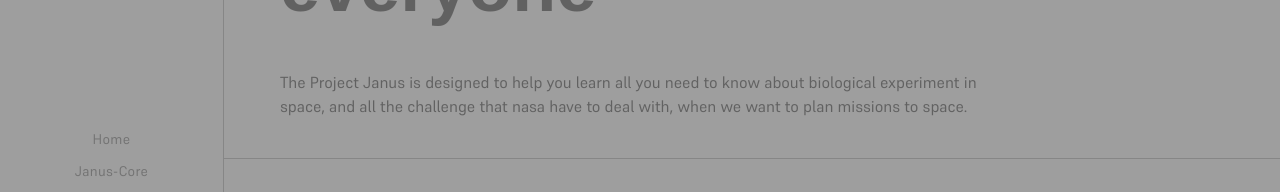
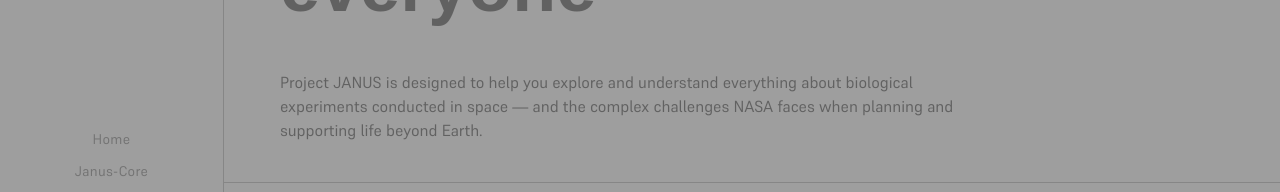
Before and after one commit to daniherreraa/project-janus, a Next.js app: page / in a window 1280 px wide. Shown: the part 306-498 px from the top of the page. Built offline with nearby package versions, Linux system fonts and the light colour scheme; no server answers; a web font is replaced by a local one.

Commit message:
patch v3

```diff
--- a/app/page.jsx
+++ b/app/page.jsx
@@ -82,10 +82,10 @@
               The Space Biology <br /> Knowledge Engine for everyone
             </h1>
             <p className="font-supreme mt-12 lg:max-w-[45rem]">
-              The Project Janus is designed to help you learn all you need to
-              know about biological experiment in space, and all the challenge
-              that nasa have to deal with, when we want to plan missions to
-              space.
+              Project JANUS is designed to help you explore and understand
+              everything about biological experiments conducted in space — and
+              the complex challenges NASA faces when planning and supporting
+              life beyond Earth.
             </p>
           </div>
         </section>
```
Lines whose indentation alone changed are shown as unchanged.
